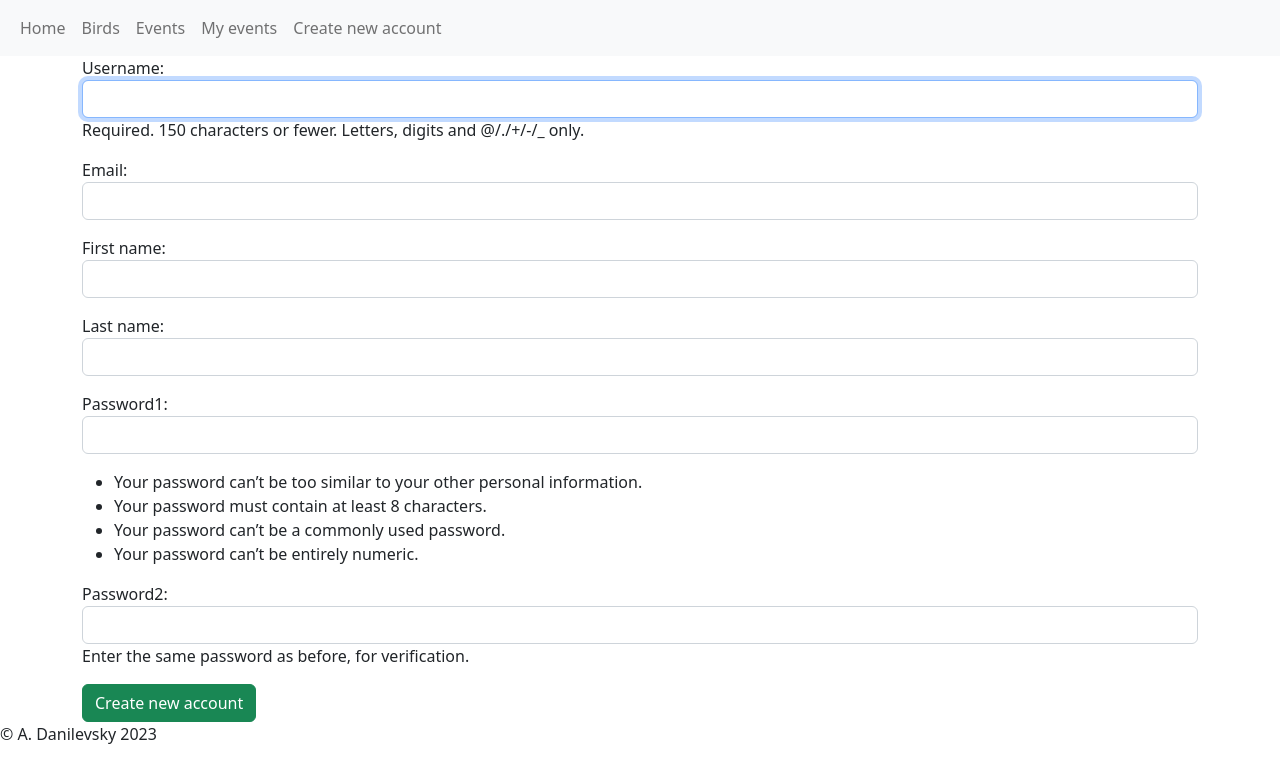
After one commit to AleksandrDanilevskii/birdwatching_app, a Django app: page /users/create/ in a window 1280 px wide. The commit adds this page. Shown: the top 783 px of the page. Run offline with Django 4.2, Linux system fonts and the light colour scheme.

Commit message:
Add creating new user

```diff
--- a/birdwatching/birdwatching/urls.py
+++ b/birdwatching/birdwatching/urls.py
@@ -7,16 +7,21 @@ from birds.views import (
     WatchListView, WatchDetailView, WatchCreateView, WatchUpdateView, WatchDeleteView,
     MyWatchListView,
 )
+from users.views import RegistrationView
 
 urlpatterns = [
     path('', main_page),
+    # birds
     path('birds/', BirdsListView.as_view(), name='birds'),
-    path('bird/<int:pk>', BirdsDetailView.as_view(), name='bird'),
+    path('bird/<int:pk>/', BirdsDetailView.as_view(), name='bird'),
     path('events/my/', MyWatchListView.as_view(), name='my_events'),
     path('events/', WatchListView.as_view(), name='events'),
-    path('event/<int:pk>', WatchDetailView.as_view(), name='event'),
-    path('events/create', WatchCreateView.as_view(), name='event_create'),
-    path('events/update/<int:pk>', WatchUpdateView.as_view(), name='event_update'),
-    path('events/delete/<int:pk>', WatchDeleteView.as_view(), name='event_delete'),
+    path('event/<int:pk>/', WatchDetailView.as_view(), name='event'),
+    path('events/create/', WatchCreateView.as_view(), name='event_create'),
+    path('events/update/<int:pk>/', WatchUpdateView.as_view(), name='event_update'),
+    path('events/delete/<int:pk>/', WatchDeleteView.as_view(), name='event_delete'),
+    # users
+    path('users/create/', RegistrationView.as_view(), name='registration'),
+    # other
     path('admin/', admin.site.urls),
 ]
--- a/birdwatching/templates/base.html
+++ b/birdwatching/templates/base.html
@@ -48,6 +48,12 @@
                     </a>
                 </li>
                 {% endif %}
+                <li class="nav-item">
+                    <a class="nav-link"
+                       href="{% url 'registration' %}">
+                        Create new account
+                    </a>
+                </li>
             </ul>
         </div>
     </div>
--- /dev/null
+++ b/birdwatching/users/forms.py
@@ -0,0 +1,47 @@
+from django.contrib.auth.models import User
+from django.contrib.auth.forms import UserCreationForm
+
+from django import forms
+from django.utils.safestring import mark_safe
+
+
+class RegistrationForm(UserCreationForm):
+    username = forms.CharField(
+        help_text='Required. 150 characters or fewer. Letters, digits and @/./+/-/_ only.',
+        widget=forms.TextInput(attrs={
+            'class': 'form-control'
+        })
+    )
+    email = forms.CharField(required=True, widget=forms.TextInput(attrs={
+            'class': 'form-control'
+    }))
+    first_name = forms.CharField(required=False, widget=forms.TextInput(attrs={
+        'class': 'form-control'
+    }))
+    last_name = forms.CharField(required=False, widget=forms.TextInput(attrs={
+        'class': 'form-control'
+    }))
+    password1 = forms.CharField(
+        help_text=mark_safe(
+            '''
+            <ul>
+            <li>Your password can’t be too similar to your other personal information.
+            <li>Your password must contain at least 8 characters.
+            <li>Your password can’t be a commonly used password.
+            <li>Your password can’t be entirely numeric.
+            </ul>
+            '''),
+        widget=forms.PasswordInput(attrs={
+            'class': 'form-control'
+        })
+    )
+    password2 = forms.CharField(
+        help_text='Enter the same password as before, for verification.',
+        widget=forms.PasswordInput(attrs={
+            'class': 'form-control'
+        })
+    )
+
+    class Meta:
+        model = User
+        fields = ('username', 'email', 'first_name', 'last_name', 'password1', 'password2')
--- /dev/null
+++ b/birdwatching/users/templates/users/user_form.html
@@ -0,0 +1,13 @@
+{% extends 'base.html' %}
+
+{% block title %}
+User create
+{% endblock %}
+
+{% block body %}
+    <form method="post">
+        {% csrf_token %}
+        {{form.as_p}}
+        <button type="submit" class="btn btn-success">Create new account</button>
+    </form>
+{% endblock %}
--- a/birdwatching/users/views.py
+++ b/birdwatching/users/views.py
@@ -1,3 +1,12 @@
-from django.shortcuts import render
+from django.contrib.auth.models import User
+from django.views.generic import CreateView
 
-# Create your views here.
+from users.forms import RegistrationForm
+
+
+class RegistrationView(CreateView):
+    model = User
+    # fields = ('username', 'email', 'first_name', 'last_name', 'password')
+    form_class = RegistrationForm
+    success_url = '/'
+    template_name = 'users/user_form.html'
```
